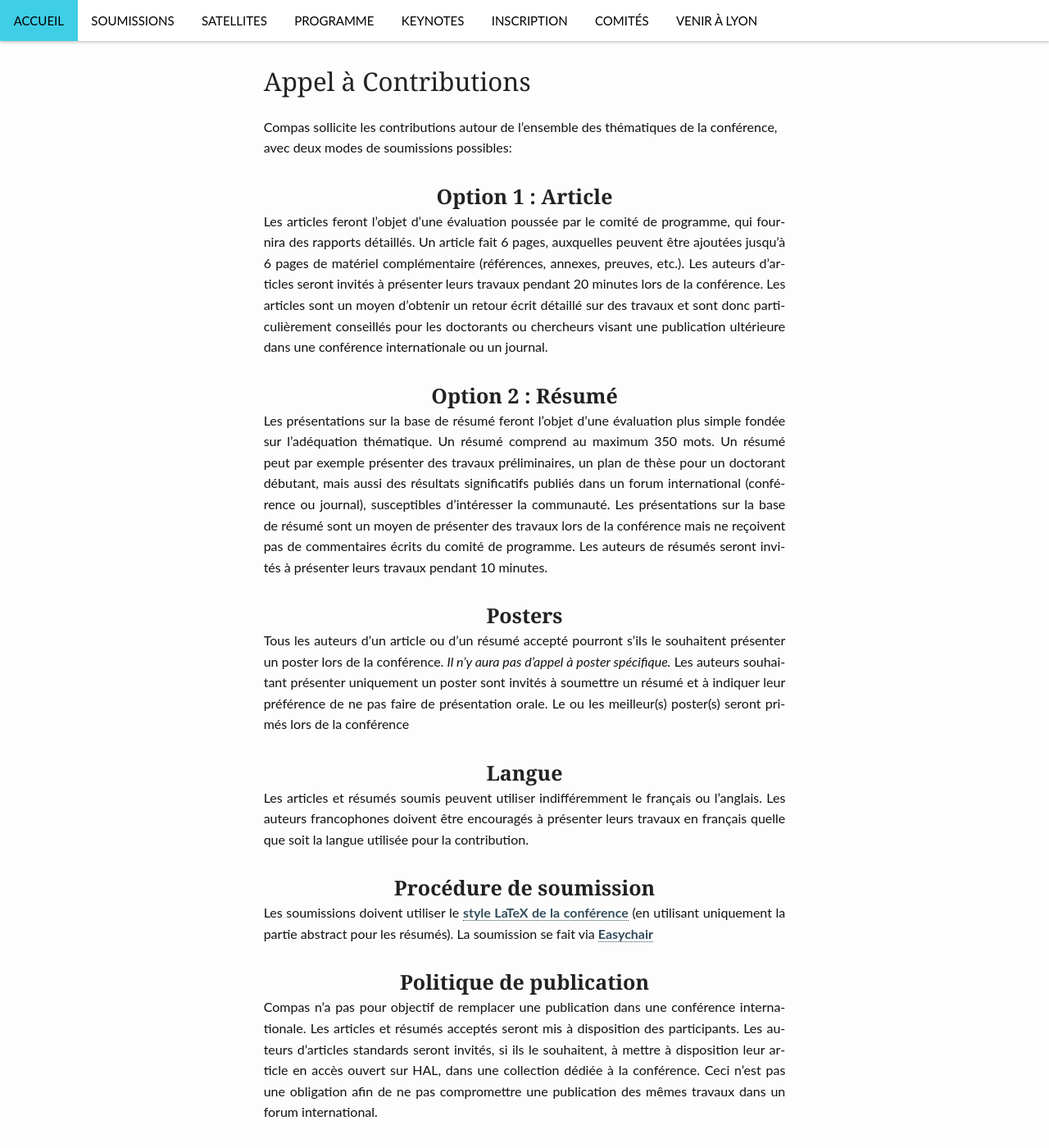
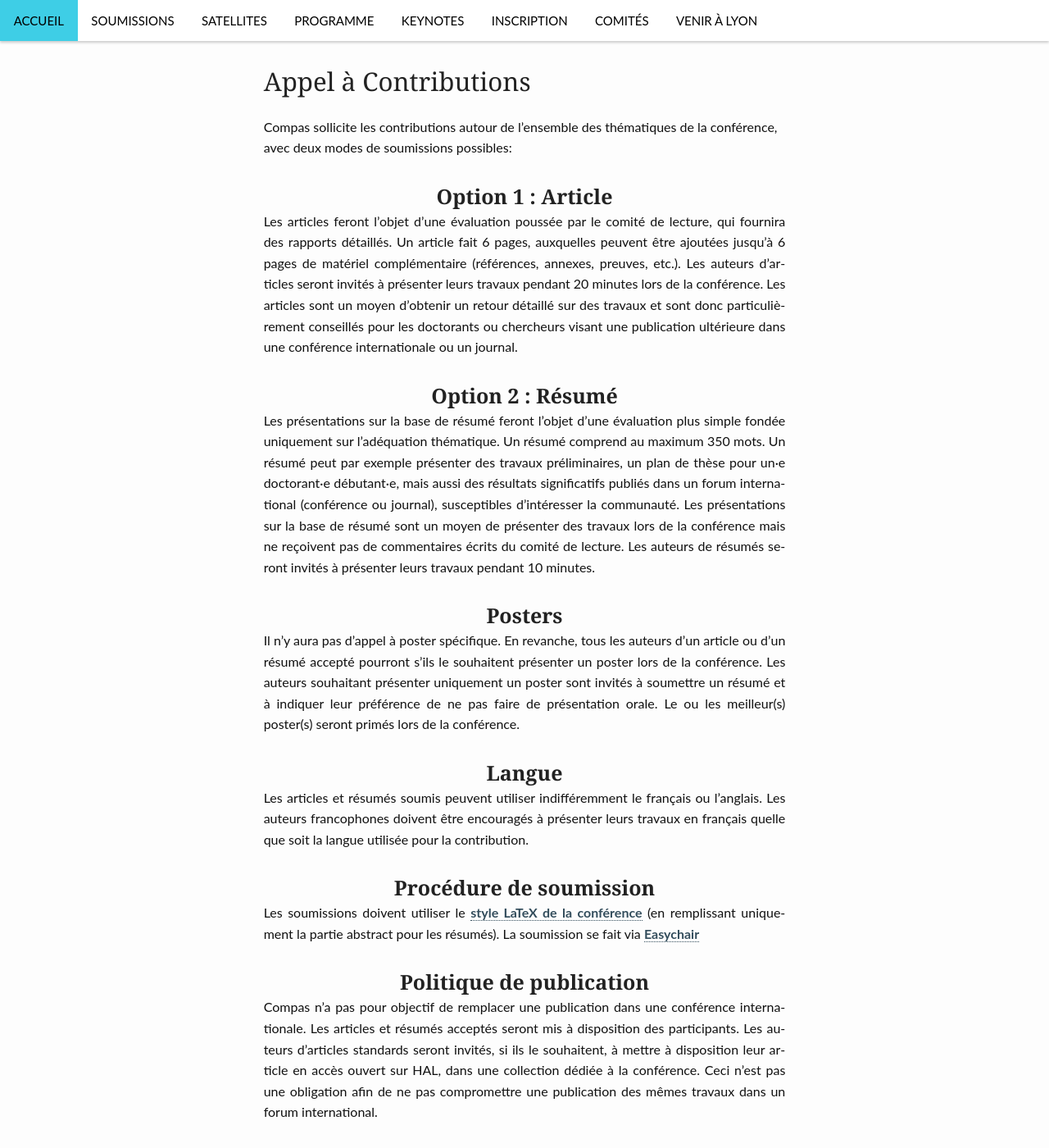
Before and after one commit to compas-conference/2020, a Jekyll site: the page built from soumissions/index.md, in a window 1280 px wide and 1400 px high, scrolled down 361 px. Shown: the whole window at 82% size. Built offline with Jekyll 4.4.1, drawn with Linux system fonts in a browser that asks for light colours.

Commit message:
update pass ER

```diff
--- a/soumissions/index.md
+++ b/soumissions/index.md
@@ -14,19 +14,19 @@ Compas sollicite les contributions autour de l'ensemble des thématiques de la c
 ### **Option 1 : Article**
 {: style="text-align: center;"}
 
-Les articles feront l'objet d'une évaluation poussée par le comité de programme, qui fournira des rapports détaillés. Un article fait 6 pages, auxquelles peuvent être ajoutées jusqu'à 6 pages de matériel complémentaire (références, annexes, preuves, etc.). Les auteurs d'articles seront invités à présenter leurs travaux pendant 20 minutes lors de la conférence. Les articles sont un moyen d'obtenir un retour écrit détaillé sur des travaux et sont donc particulièrement conseillés pour les doctorants ou chercheurs visant une publication ultérieure dans une conférence internationale ou un journal.
+Les articles feront l'objet d'une évaluation poussée par le comité de lecture, qui fournira des rapports détaillés. Un article fait 6 pages, auxquelles peuvent être ajoutées jusqu'à 6 pages de matériel complémentaire (références, annexes, preuves, etc.). Les auteurs d'articles seront invités à présenter leurs travaux pendant 20 minutes lors de la conférence. Les articles sont un moyen d'obtenir un retour détaillé sur des travaux et sont donc particulièrement conseillés pour les doctorants ou chercheurs visant une publication ultérieure dans une conférence internationale ou un journal.
 {: style="text-align: justify;"}
 
 ### **Option 2 : Résumé**
 {: style="text-align: center;"}
 
-Les présentations sur la base de résumé feront l'objet d'une évaluation plus simple fondée sur l'adéquation thématique. Un résumé comprend au maximum 350 mots. Un résumé peut par exemple présenter des travaux préliminaires, un plan de thèse pour un doctorant débutant, mais aussi des résultats significatifs publiés dans un forum international (conférence ou journal), susceptibles d'intéresser la communauté. Les présentations sur la base de résumé sont un moyen de présenter des travaux lors de la conférence mais ne reçoivent pas de commentaires écrits du comité de programme. Les auteurs de résumés seront invités à présenter leurs travaux pendant 10 minutes.
+Les présentations sur la base de résumé feront l'objet d'une évaluation plus simple fondée uniquement sur l'adéquation thématique. Un résumé comprend au maximum 350 mots. Un résumé peut par exemple présenter des travaux préliminaires, un plan de thèse pour un·e doctorant·e débutant·e, mais aussi des résultats significatifs publiés dans un forum international (conférence ou journal), susceptibles d'intéresser la communauté. Les présentations sur la base de résumé sont un moyen de présenter des travaux lors de la conférence mais ne reçoivent pas de commentaires écrits du comité de lecture. Les auteurs de résumés seront invités à présenter leurs travaux pendant 10 minutes.
 {: style="text-align: justify;"}
 
 ### **Posters**
 {: style="text-align: center;"}
 
-Tous les auteurs d'un article ou d'un résumé accepté pourront s'ils le souhaitent présenter un poster lors de la conférence. *Il n'y aura pas d'appel à poster spécifique.* Les auteurs souhaitant présenter uniquement un poster sont invités à soumettre un résumé et à indiquer leur préférence de ne pas faire de présentation orale. Le ou les meilleur(s) poster(s) seront primés lors de la conférence
+Il n'y aura pas d'appel à poster spécifique. En revanche, tous les auteurs d'un article ou d'un résumé accepté pourront s'ils le souhaitent présenter un poster lors de la conférence. Les auteurs souhaitant présenter uniquement un poster sont invités à soumettre un résumé et à indiquer leur préférence de ne pas faire de présentation orale. Le ou les meilleur(s) poster(s) seront primés lors de la conférence.
 {: style="text-align: justify;"}
 
 ### **Langue**
@@ -37,7 +37,7 @@ Les articles et résumés soumis peuvent utiliser indifféremment le français o
 
 ### **Procédure de soumission**
 {: style="text-align: center;"}
-Les soumissions doivent utiliser le **[style LaTeX de la conférence](../assets/misc/compas-2020-style.zip)** (en utilisant uniquement la partie abstract pour les résumés). La soumission se fait via **[Easychair](https://easychair.org/conferences/?conf=compas2020)**
+Les soumissions doivent utiliser le **[style LaTeX de la conférence](../assets/misc/compas-2020-style.zip)** (en remplissant uniquement la partie abstract pour les résumés). La soumission se fait via **[Easychair](https://easychair.org/conferences/?conf=compas2020)**
 {: style="text-align: justify;"}
 
 ### **Politique de publication**
```
